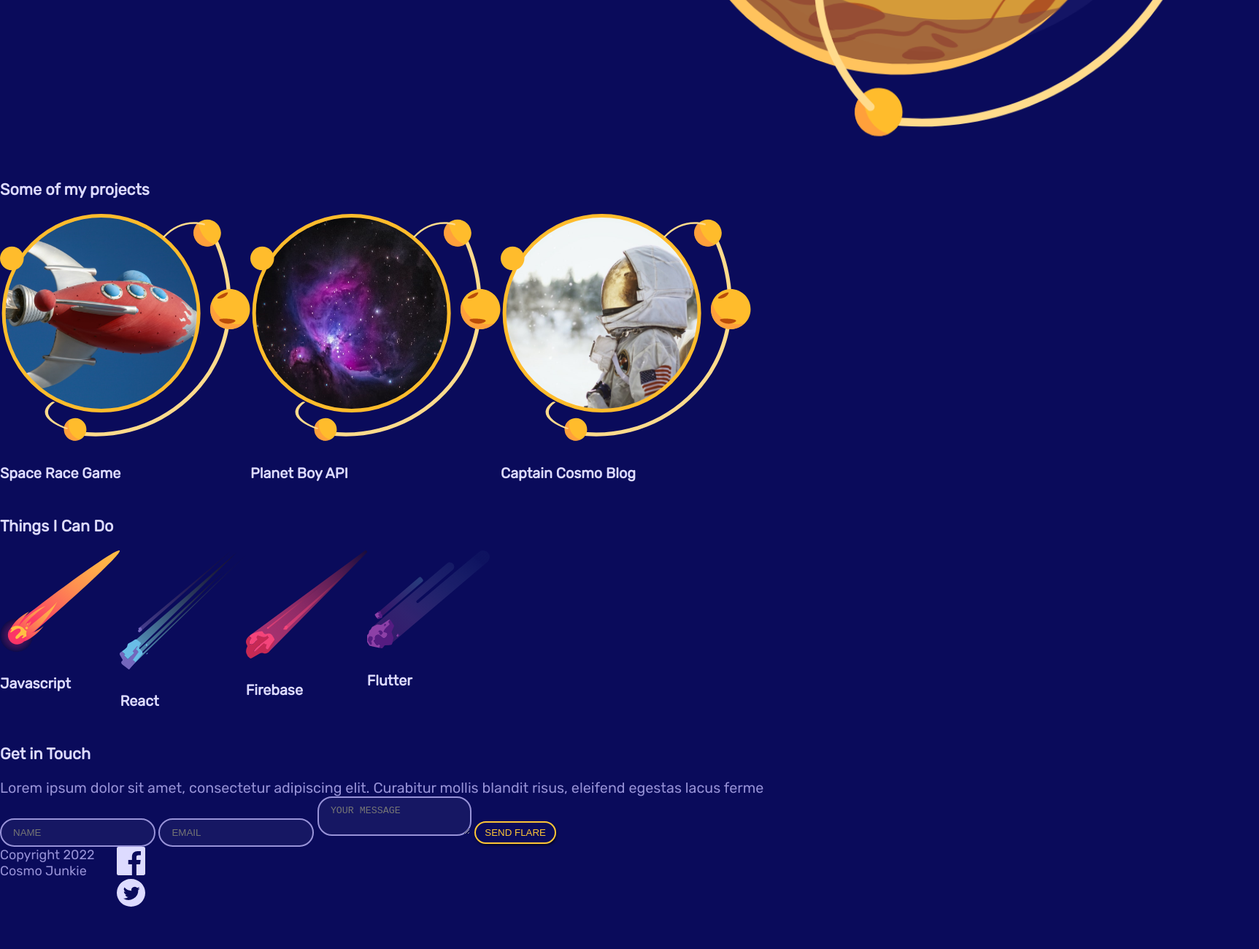
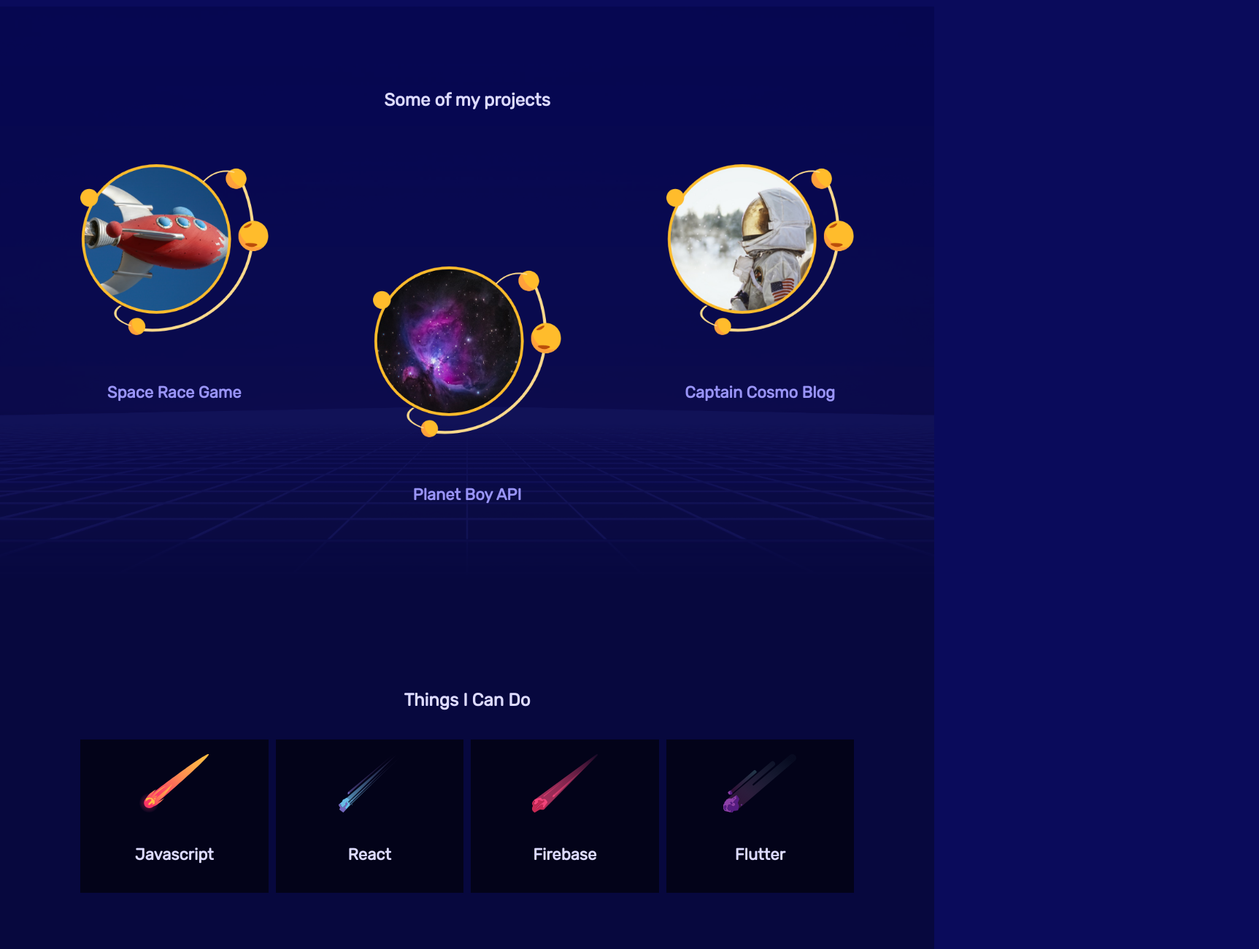
Before and after one commit to Amaljose616/TraingOct, a plain HTML site: page Task12/12.8/index.html in a window 1280 px wide. Shown: the part 740-2040 px from the top of the page at 73% size, 1725 px wide, since content can reach past the window. Before the commit the page ends 1987 px from the top, so only its background shows below. Drawn offline with Linux system fonts and the light colour scheme.

Commit message:
12.8 completed

```diff
--- a/Task12/12.8/style.css
+++ b/Task12/12.8/style.css
@@ -31,11 +31,12 @@ body{
     box-shadow: 1px 2px 3px rgba(0,0,0,0.6);
     display: inline-block;
 }
-button:hover{
+button::hover{
     color: #222;
     background: var(--primary);
 }
-input, textarea{
+input,textarea{
+
     background: rgba(255, 255,255,0.05);
     padding: 10px 16px;
     border-radius: 20px;
@@ -73,6 +74,7 @@ h4{
 .grid{
     display: grid;
     grid-template-columns: repeat(8, 1fr);
+    grid-gap:10px;
 }
 .ste-nav{
     margin: 0 20px;
@@ -101,10 +103,138 @@ h4{
 .welcome-text a{
     margin: 20px 0;
 }
+#portfolio{
+    background: url(assets/square_bg.png);
+    background-size: cover;
+    background-repeat: no-repeat;
+    background-position: bottom;
+    padding: 30px 20px;
+}
+#portfolio h3{
+    margin-bottom: o;
+    text-align: center;
+}
+.projects a{
+    grid-column: 1/9;
+    margin: 20px 0;
+    display: flex;
+
+}
+.projects a*{
+    margin: 0 20px;
+    max-width: 40%;
+    align-self: center;
+}
+.projects h4{
+    color: #9994f7;
+}
+#skills{
+    padding: 30px 20px;
+    background: #07083e;
+}
+#skills h3{
+    text-align: center;
+}
+#skills ul{
+    margin: 40px 0;
+}
+#skills li{
+    padding: 10px;
+    background: rgba(0,0,0,0.6);
+    grid-column: span 4;
+    text-align: center;
+}
+#skills img{
+    height: 80px;
+    margin: 10px auto;
+}
+#contact{
+    padding: 30px 20px;
+    background: #080936;
+}
+#contact h3, #contact p{
+    text-align: center;
+    margin-bottom: 0;
+}
+#contact form{
+    width: 40%;
+    margin-bottom: 400px;
+    margin: 20px auto;
+    text-align: center;
+
+}
+#contact input,  #contact textarea{
+        width: 100%;
+        margin: 10px 0;
+
+}
+#contact .button{
+    margin-top: 10px;
+}
+footer{
+    padding: 30px 20px;
+    background-color: #14153d;
+    background-image: url(assets/footer_image.png);
+    background-size: 40%;
+    background-repeat: no-repeat;
+    background-position: top center;
+}
+footer .copyright{
+    grid-column: 1/3;
+    font-size: 0.8em;
+}
+footer .social{
+    grid-column: 7/9;
+    display: flex;
+    justify-content: flex-end;
+
+}
+footer li{
+    margin: 0 6px;
+
+}
+footer img{
+    width: 20px;
+}
 /* small tablet styles  */
 
 @media screen and (min-width: 620px){
+    .welcome-text{
+        grid-column: 1/5;
+    }
+    .welcome-img{
+        grid-column: 5/9;
+    }
+    .welcome-img img{
+        width: 100%;
+    }
+    .projects{
+        margin-top: 40px;
+    }
+    .projects a{
+        grid-column: span 4;
+        display: block;
+        margin: 20px 0;
+    }
+    .projects a:last-child{
+        grid-column: 3/7;
+    }
+    .projects a *{
 
+        max-width: 60%;
+        margin: 10px 20%;
+    }
+    .projects h4{
+        text-align: center;
+
+    }
+    #skills{
+        padding: 30px 100px;
+
+    }
+    footer{
+        background-size: 20%;
+    }
 }
 
 /* large tablets & laptop styles */
@@ -113,14 +243,100 @@ h4{
 body{
     font-size: 18px;
 }
+.grid{
+    width: 100%;
+    max-width: 1060px;
+    margin: 0 auto;
+    box-sizing: border-box;
+}
+.leading{
+    margin: 20px 0;
+
+}
+.site-nav{
+    padding: 0 20px;
+
+}
+.site-nav h1{
+    grid-column: 1/3;
+
+}
+.site-nav ul{
+    display: flex;
+    grid-column: 6/9;
+    justify-content: flex-end;
+    align-self: center;
+}
+.site-nav li{
+    margin-left: 20px;
+}
+.welcome-text{
+    align-self: center;
+
+}
+#welcome{
+    padding-bottom: 40px;
+}
+.projects a:nth-child(1){
+    grid-column: 2/4;
+
+}
+.projects a:nth-child(2){
+    grid-column: 4/6;
+    padding-top: 140px;
+}
+.projects a:nth-child(3){
+    grid-column: 6/8;
+}
+.projects a *{
+    max-width: 80%;
+    margin: 10px 10%;
+}
+#skills{
+    padding: 30px 20px;
+}
+#skills ul{
+    margin: 40px auto;
+}
+#skills li{
+    grid-column: span 2;
+}
+footer{
+    padding: 40px 20px;
+    background-size: 25%;
+
+}
 }
 
 /* desktop styles */
 
-@media screen and(min-width: 1200px){
+@media screen and (min-width: 1200px){
 
     body{
         font-size: 20px;
+    }
+    #welcome, #portfolio, #skills, #contact{
+        padding: 90px  0;
+    }
+    .projects a:nth-child(1){
+        grid-column: 1/3;
+    }
+    .projects a:nth-child(2){
+        grid-column: 4/6;
+    }
+    .projects a:nth-child(3){
+        grid-column: 7/9;
+    }
+    .projects a *{
+        max-width: 100%;
+        margin: 30px 0;
+    }
+    footer{
+        padding: 80px 0;
+        background-size: 30%;
+    }
+    footer img{
+        width: 30px;
     }
 }
 
```
Also changed, not shown: Task12/motherpage.html (+1 -1 lines).
